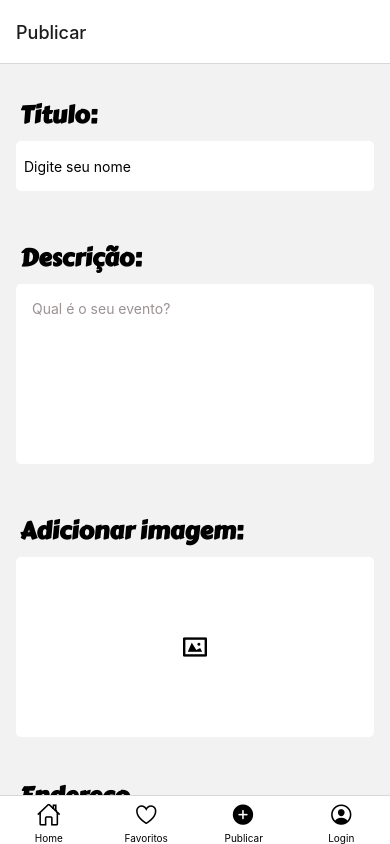
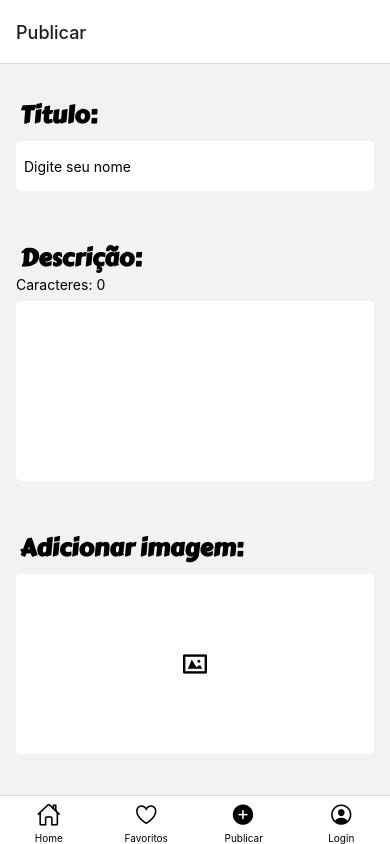
Before and after one commit to R0drigo-Pedroso/Projeto-Fala-no-Mic, a React Native app: screen /Publicar in a window 390 px wide. Built offline with nearby package versions, Linux system fonts and the light colour scheme.

Commit message:
update add contador de caracteres

```diff
--- a/src/screens/Publicar.js
+++ b/src/screens/Publicar.js
@@ -18,6 +18,14 @@ import FontLoader from "../components/useFonts/useFonts";
 
 function Publicar() {
   const [image, setImage] = useState(null);
+
+  const [contadorText, setContadorText] = useState("");
+
+  const contadorTextChange = (inputText) => {
+    if (inputText.length <= 250) {
+      setContadorText(inputText);
+    }
+  };
 
   const pickImage = async () => {
     // No permissions request is necessary for launching the image library
@@ -51,10 +59,17 @@ function Publicar() {
             <View style={estilos.backgroundCard}>
               <Text style={estilos.titulo}>Descrição:</Text>
 
+              <Text>Caracteres: {contadorText.length}</Text>
               <View style={estilos.cardArea}>
-                <Text style={estilos.texto}>Qual é o seu evento?</Text>
+                <TextInput
+                  style={estilos.texto}
+                  onChangeText={contadorTextChange}
+                  value={contadorText}
+                />
+                {contadorText.length > 250 && <Text>Qual é o seu evento?</Text>}
               </View>
             </View>
+
             <Pressable onPress={pickImage} style={estilos.backgroundCard}>
               <Text style={estilos.tituloImagem}>Adicionar imagem:</Text>
 
```
